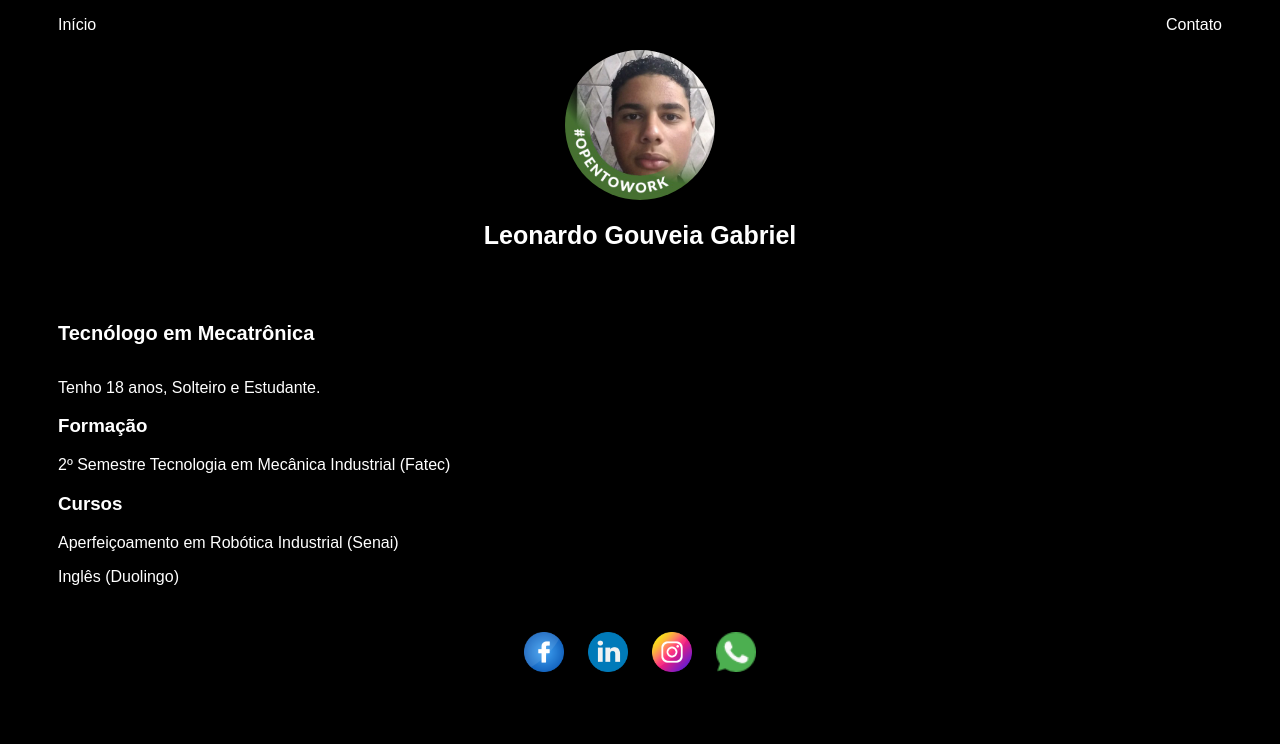
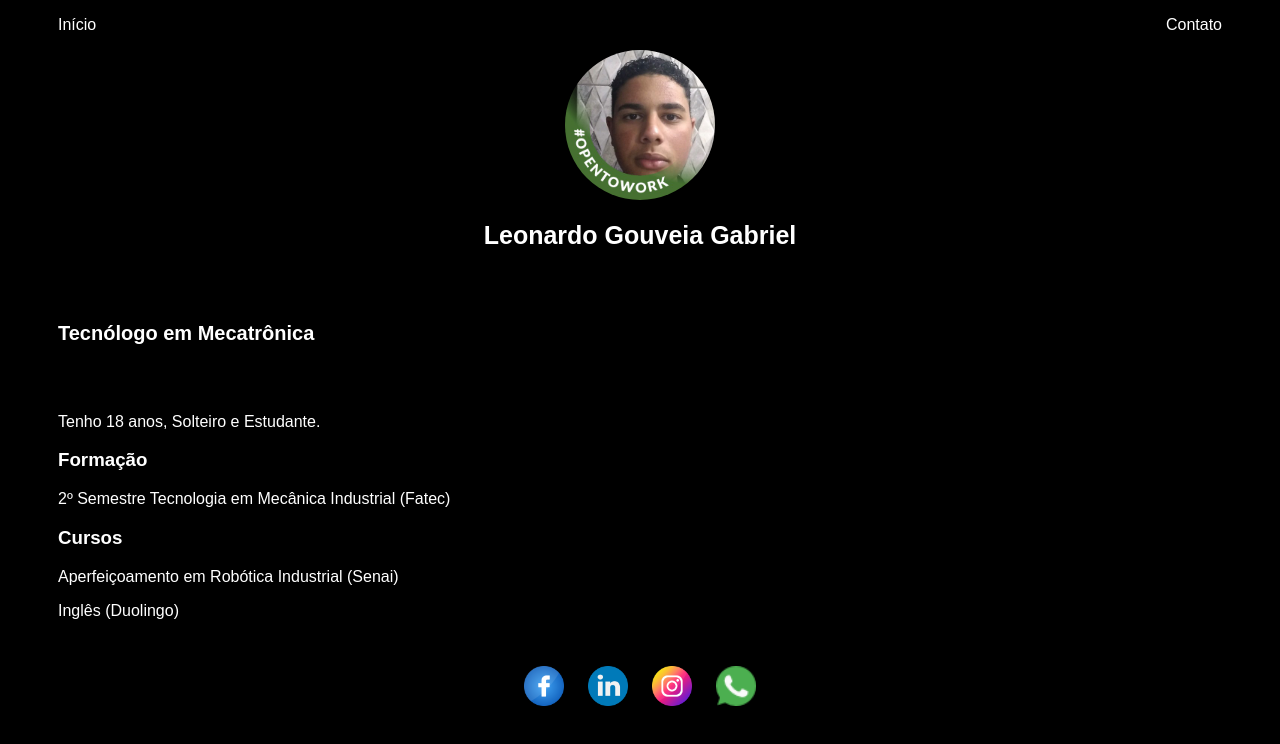
Before and after one commit to AndersonGL/Leonardo, a plain HTML site: page index.html in a window 1280 px wide. Drawn offline with Linux system fonts and the light colour scheme.

Commit message:
Solucionado

```diff
--- a/index.html
+++ b/index.html
@@ -33,7 +33,7 @@
 
       <h1>Leonardo Gouveia Gabriel</h1><br>
 
-      <h2>Tecnólogo em Mecatrônica</h2>
+      <h2>Tecnólogo em Mecatrônica</h2><br>
 
     </header>
     <main>
```
